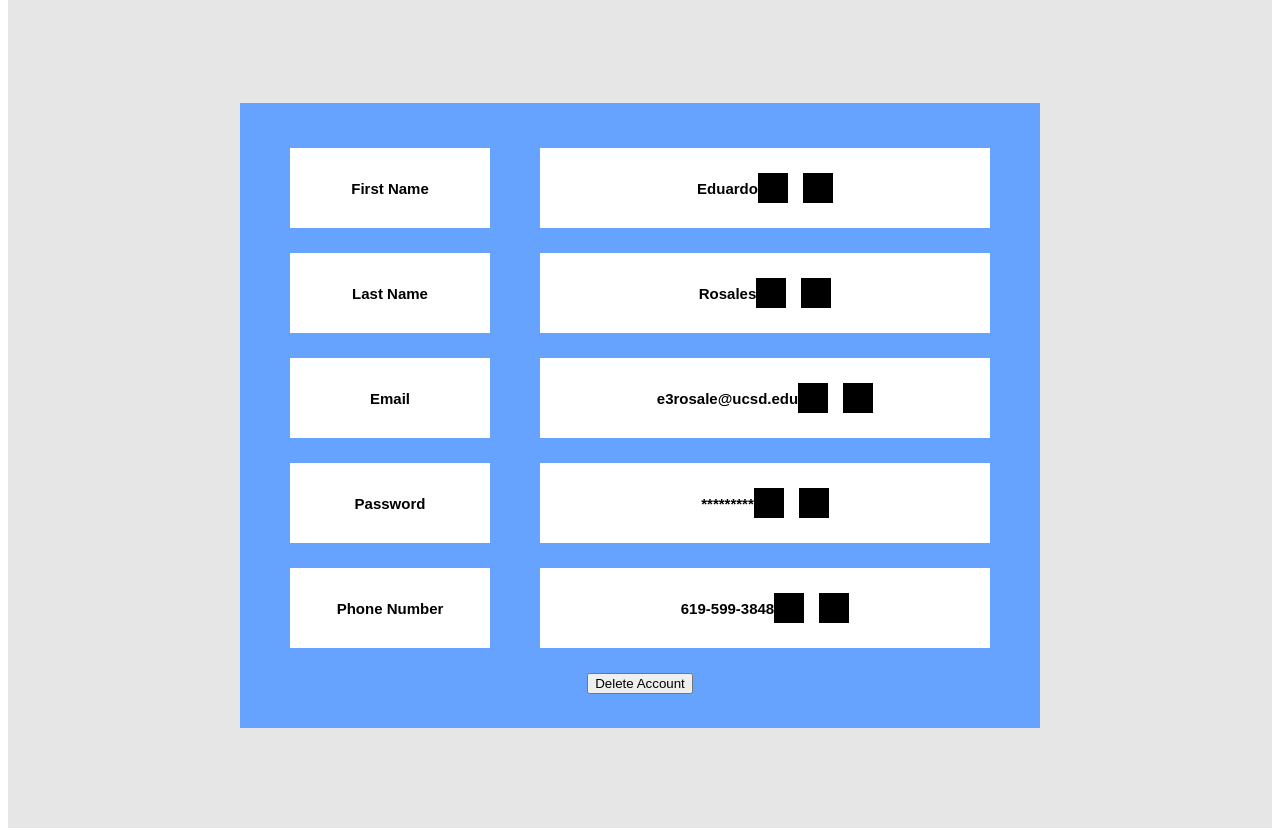
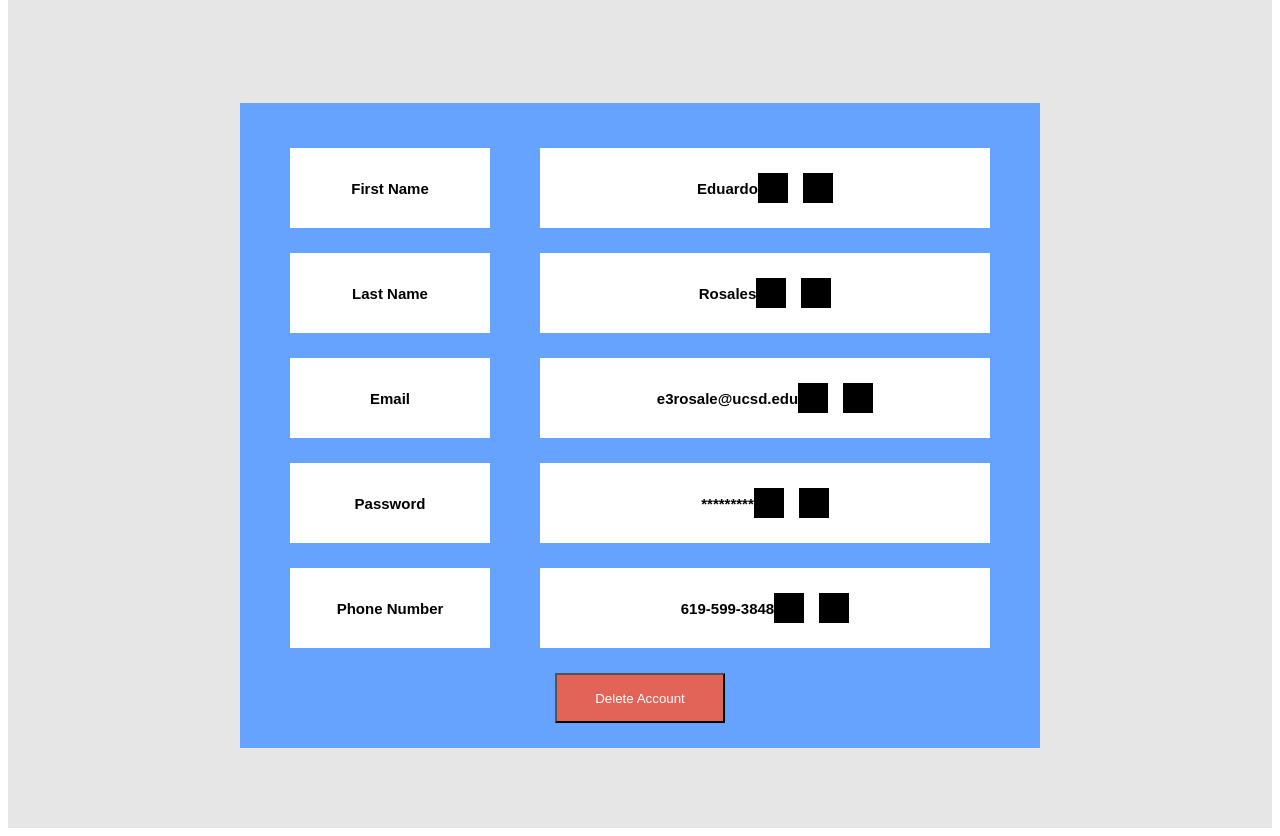
Before and after one commit to e3rosale/CSE134B, a plain HTML site: page root/hw3_part2/user_setting.html in a window 1280 px wide. Shown: the part 120-956 px from the top of the page. Drawn offline with Linux system fonts and the light colour scheme.

Commit message:
user settings almost complete (button was revised, but the pencil and checkmark logo need to be aligned to the right)

```diff
--- a/root/hw3_part2/user_setting.css
+++ b/root/hw3_part2/user_setting.css
@@ -9,7 +9,7 @@
 .main {background-color: #e6e6e6; height: 850px; width: 100%; display: flex; justify-content: center;}
 
 /*Style rules for the settings box and all of its elements (grid, row, columns, etc) */
-.setting_box {width: 800px; height: 625px; background-color: #66a3ff; margin-top: 125px; text-align: center;}
+.setting_box {width: 800px; height: 645px; background-color: #66a3ff; margin-top: 125px; text-align: center;}
 .setting_box_grid_container {width: 700px; height: 525px; background-color: #66a3ff; margin: auto; margin-top: 45px;}
 .row {width: 700px; height: 80px; margin-bottom: 25px; display: flex;}
 .column_1 {width: 200px; height: 80px; background-color: white; margin-right: 50px; display: inline-block; text-align: center; display: flex; justify-content: center; align-items: center;}
@@ -19,3 +19,4 @@
 .column_2 p {font-family: sans-serif; font-size: 15px; color: black; font-weight: bolder;}
 .pencil_logo {width: 30px; height: 30px; background-color: black;}
 .checkmark_logo {width: 30px; height: 30px; background-color: black; margin-left: 15px;}
+#delete_button {background-color: #e26458; color: white; width: 170px; height: 50px;}
--- a/root/hw3_part2/user_setting.html
+++ b/root/hw3_part2/user_setting.html
@@ -60,7 +60,7 @@
             </div>
           </div>
         </div>
-        <button>Delete Account</button>
+        <button id="delete_button">Delete Account</button>
       </div>
     </div>
   </body>
```
